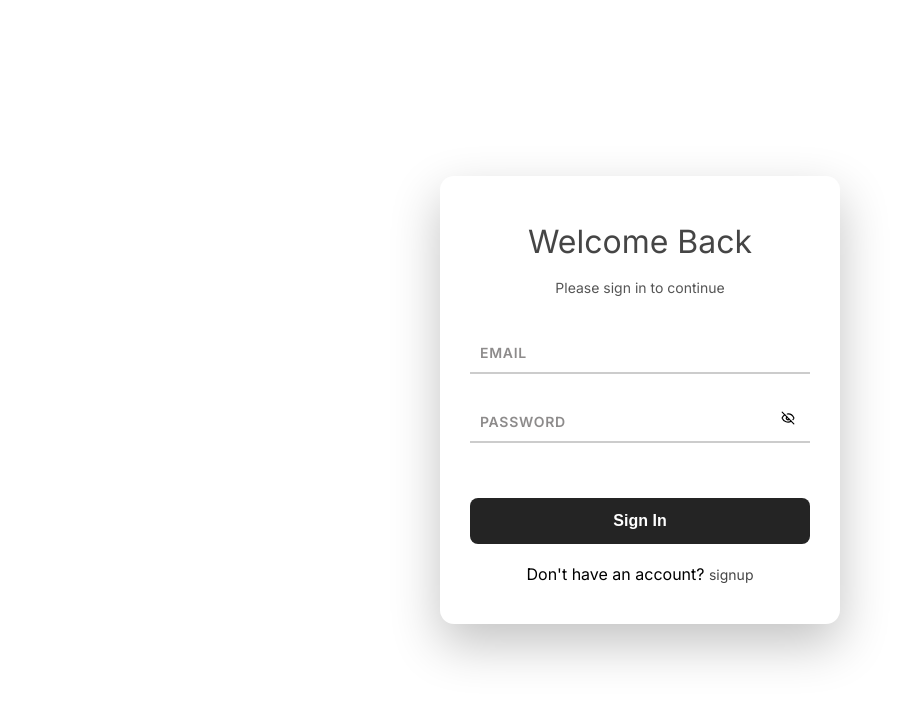
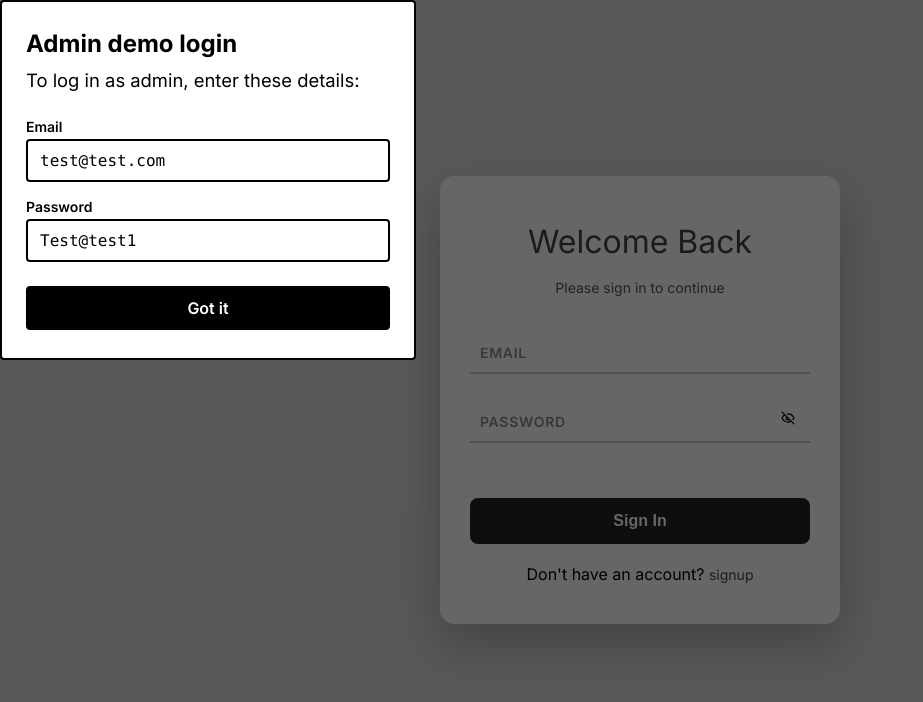
Before and after one commit to thami-coding/spa-booking, a React (Vite) app in the folder frontend/: page /login in a window 1280 px wide. Shown: the top 702 px of the page, without its empty margins (0-923 px from the left). Built offline with nearby package versions, Linux system fonts and the light colour scheme; no server answers.

Commit message:
Fix Admin routes access

```diff
--- /dev/null
+++ b/frontend/src/components/admin-credentials/AdminDemoModal.module.css
@@ -0,0 +1,86 @@
+.dialog {
+ --ink: #000;
+ --paper: #fff;
+
+ box-sizing: border-box;
+ width: calc(100% - 2rem);
+ max-width: 26rem;
+ padding: 0;
+ background: var(--paper);
+ color: var(--ink);
+ border: 2px solid var(--ink);
+ border-radius: 4px;
+ font-family: inherit;
+}
+
+.dialog::backdrop {
+ background: rgba(0, 0, 0, 0.6);
+}
+
+.content {
+ padding: 1.75rem 1.5rem;
+}
+
+.title {
+ margin: 0 0 0.5rem;
+ font-size: 1.5rem;
+ font-weight: 700;
+ line-height: 1.2;
+}
+
+.text {
+ margin: 0;
+ line-height: 1.5;
+}
+
+.details {
+ display: grid;
+ gap: 1rem;
+ margin: 1.5rem 0 0;
+}
+
+.label {
+ font-size: 0.875rem;
+ font-weight: 600;
+}
+
+.value {
+ margin: 0.25rem 0 0;
+ padding: 0.625rem 0.75rem;
+ border: 2px solid var(--ink);
+ border-radius: 4px;
+ font-family: ui-monospace, "SFMono-Regular", Menlo, Consolas, monospace;
+ font-size: 1rem;
+ overflow-wrap: anywhere;
+ user-select: all; /* one click selects the whole value for easy copying */
+}
+
+.close {
+ width: 100%;
+ min-height: 2.75rem;
+ margin-top: 1.5rem;
+ background: var(--ink);
+ color: var(--paper);
+ border: 2px solid var(--ink);
+ border-radius: 4px;
+ font: inherit;
+ font-weight: 600;
+ cursor: pointer;
+ transition: background-color 120ms, color 120ms;
+}
+
+.close:hover {
+ background: var(--paper);
+ color: var(--ink);
+}
+
+.close:focus-visible {
+ outline: 3px solid var(--alert);
+ outline-offset: 3px;
+}
+
+@media (prefers-reduced-motion: reduce) {
+ .close {
+   transition: none;
+ }
+}
--- /dev/null
+++ b/frontend/src/components/admin-credentials/AdminDemoModal.tsx
@@ -0,0 +1,54 @@
+import { useEffect, useRef, useState } from "react";
+import styles from "./AdminDemoModal.module.css";
+
+const EMAIL = "test@test.com";
+const PASSWORD = "Test@test1";
+
+export default function AdminDemoModal() {
+  const ref = useRef<HTMLDialogElement>(null);
+  const [isOpen, setIsOpen] = useState(true);
+  useEffect(() => {
+    const dialog = ref.current;
+    if (!dialog) return;
+    if (isOpen && !dialog.open) dialog.showModal();
+    if (!isOpen && dialog.open) dialog.close();
+  }, [isOpen]);
+
+  return (
+    <dialog
+      ref={ref}
+      className={styles.dialog}
+      aria-labelledby="admin-demo-title"
+      onClose={() => setIsOpen(false)}
+      onClick={(e) => {
+        if (e.target === e.currentTarget) setIsOpen(!isOpen);
+      }}
+    >
+      <div className={styles.content}>
+        <h2 id="admin-demo-title" className={styles.title}>
+          Admin demo login
+        </h2>
+        <p className={styles.text}>To log in as admin, enter these details:</p>
+
+        <dl className={styles.details}>
+          <div>
+            <dt className={styles.label}>Email</dt>
+            <dd className={styles.value}>{EMAIL}</dd>
+          </div>
+          <div>
+            <dt className={styles.label}>Password</dt>
+            <dd className={styles.value}>{PASSWORD}</dd>
+          </div>
+        </dl>
+
+        <button
+          type="button"
+          className={styles.close}
+          onClick={() => setIsOpen(!isOpen)}
+        >
+          Got it
+        </button>
+      </div>
+    </dialog>
+  );
+}
--- a/frontend/src/components/error/BookingError.tsx
+++ b/frontend/src/components/error/ServerError.tsx
@@ -1,4 +1,4 @@
-import styles from "./BookingError.module.css";
+import styles from "./ServerError.module.css";
 
 export default function ServerError({
   title = "Something went wrong",
--- a/frontend/src/index.css
+++ b/frontend/src/index.css
@@ -18,5 +18,5 @@
 body {
   font-family: "Inter", sans-serif;
   min-height: 100vh;
-  background: #fff;
+
 }
--- a/frontend/src/pages/auth/Auth.module.css
+++ b/frontend/src/pages/auth/Auth.module.css
@@ -3,7 +3,7 @@
   display: flex;
   align-items: center;
   justify-content: center;
-  background-color: #fff;
+  background-color: #dfdcdc;
 }
 
 .loginLink {
--- a/frontend/src/pages/auth/AuthPage.tsx
+++ b/frontend/src/pages/auth/AuthPage.tsx
@@ -9,6 +9,7 @@ import { mutate } from "swr";
 import { useLogin, useSignup } from "../../hooks/authHooks";
 import { Eye, EyeOff } from "lucide-react";
 import { formatErrors } from "../../lib/error-details";
+import AdminDemoModal from "../../components/admin-credentials/AdminDemoModal";
 
 type AuthProps = {
   mode: "login" | "signup";
@@ -49,7 +50,7 @@ const AuthPage = ({ mode }: AuthProps) => {
       const { name, confirmPassword, ...loginCredentials } = data;
       const userResponse = await login.trigger(loginCredentials);
       await mutate("/users/me", userResponse, { revalidate: false });
-      navigate("/book", { replace: true });
+      navigate("/", { replace: true });
     } else {
       await signup.trigger(data);
       navigate("/login", { replace: true });
@@ -63,6 +64,7 @@ const AuthPage = ({ mode }: AuthProps) => {
 
   return (
     <div className={styles.container}>
+      <AdminDemoModal  />
       <form className={styles.card} onSubmit={handleSubmit(onSubmit)}>
         {isServerError && !isLoginMode && (
           <p className={isServerError ? styles.err : styles.subtitle}>
--- a/frontend/src/pages/booking/BookingPage.module.css
+++ b/frontend/src/pages/booking/BookingPage.module.css
@@ -4,5 +4,5 @@
   align-items: center;
   justify-content: center;
   padding: 40px 20px;
-  background: #fff;
+  background-color: #dfdcdc;
 }
--- a/frontend/src/pages/dashboard/Dashboard.tsx
+++ b/frontend/src/pages/dashboard/Dashboard.tsx
@@ -4,15 +4,17 @@ import { useParams } from "react-router";
 import Spinner from "../../components/spinner/Spinner";
 import { getBooking } from "../../api/bookings";
 import { format, parse, parseISO } from "date-fns";
+import ServerError from "../../components/error/ServerError";
 
 const Dashboard = () => {
   const params = useParams();
   const bookingId = params.id;
-  const { isLoading, error, data } = useSWR(
-    `/bookings/${bookingId}`,
-    getBooking,
-  );
-  // TODO: fetch services from service id from bookings
+  const {
+    isLoading,
+    error,
+    data: booking,
+  } = useSWR(`/bookings/${bookingId}`, getBooking);
+  // TODO: include services in booking response
 
   if (isLoading) {
     return (
@@ -21,10 +23,11 @@ const Dashboard = () => {
       </div>
     );
   }
+  console.log(booking);
 
-  if (error) return <div>failed to load</div>;
-  const { booking } = data;
-  const [date, time] = booking.appointment_at.split("T");
+  if (error) return <ServerError />;
+
+  const [date, time] = booking.appointmentAt.split("T");
   const bookedDate = format(parseISO(date), "EEEE, MMMM d, yyyy");
   const dateObj = parse(time, "HH:mm:ss", new Date());
   const bookedTime = format(dateObj, "h:mm a");
@@ -50,7 +53,7 @@ const Dashboard = () => {
 
           <div className={styles.item}>
             <span>Service</span>
-            <p>{booking.service}</p>
+            <p>{booking?.service || "Body Massage"}</p>
           </div>
 
           <div className={styles.item}>
--- a/frontend/src/pages/home/HomePage.module.css
+++ b/frontend/src/pages/home/HomePage.module.css
@@ -6,6 +6,12 @@
   justify-content: center;
   text-align: center;
   overflow: hidden;
+  background: linear-gradient(
+    135deg,
+    #4a2e1b 0%,    /* Rich Brown */
+    #e8d5c4 50%,   /* Soft Beige */
+    #ffffff 100%   /* Pure White */
+  );
 }
 
 .hero video {
--- a/frontend/src/pages/home/HomePage.tsx
+++ b/frontend/src/pages/home/HomePage.tsx
@@ -5,17 +5,20 @@ import { logout } from "../../api/auth";
 import { useUser } from "../../hooks/authHooks";
 import { mutate } from "swr";
 
+type UserRole = "user" | "admin";
+
 export default function HomePage() {
-const {isLoading, data} = useUser()
-
+  const { isLoading, data } = useUser();
   const { trigger: logoutUser } = useSWRMutation("/auth/logout", logout);
-
   const handleLogout = async () => {
     await logoutUser();
     mutate("/users/me", null, { revalidate: false });
   };
 
   if (isLoading) return null;
+
+  const userRole: UserRole = data?.user.role;
+
 
   return (
     <section className={styles.hero}>
@@ -30,9 +33,16 @@ const {isLoading, data} = useUser()
             </Link>
           </>
         ) : (
-          <button onClick={handleLogout} className={styles.link}>
-            Logout
-          </button>
+          <>
+            {userRole === "admin" && (
+              <Link to="/bookings" className={styles.link}>
+                Dashboard
+              </Link>
+            )}
+            <button onClick={handleLogout} className={styles.link}>
+              Logout
+            </button>
+          </>
         )}
       </div>
       <video autoPlay muted loop playsInline>
--- a/frontend/src/pages/list-dashboard/AdminDashboard.tsx
+++ b/frontend/src/pages/list-dashboard/AdminDashboard.tsx
@@ -35,7 +35,7 @@ const AdminDashboard = () => {
             <span>Time</span>
           </div>
 
-          {data?.bookings.map((booking) => {
+          {data?.bookings?.map((booking) => {
             const [date, time] = booking.appointmentAt.split("T");
             const bookedDate = format(parseISO(date), "EEEE, MMMM d, yyyy");
             const dateObj = parse(time, "HH:mm:ss", new Date());
```
Also changed, not shown: frontend/src/components/error/ServerError.module.css (renamed from frontend/src/components/error/BookingError.module.css).
